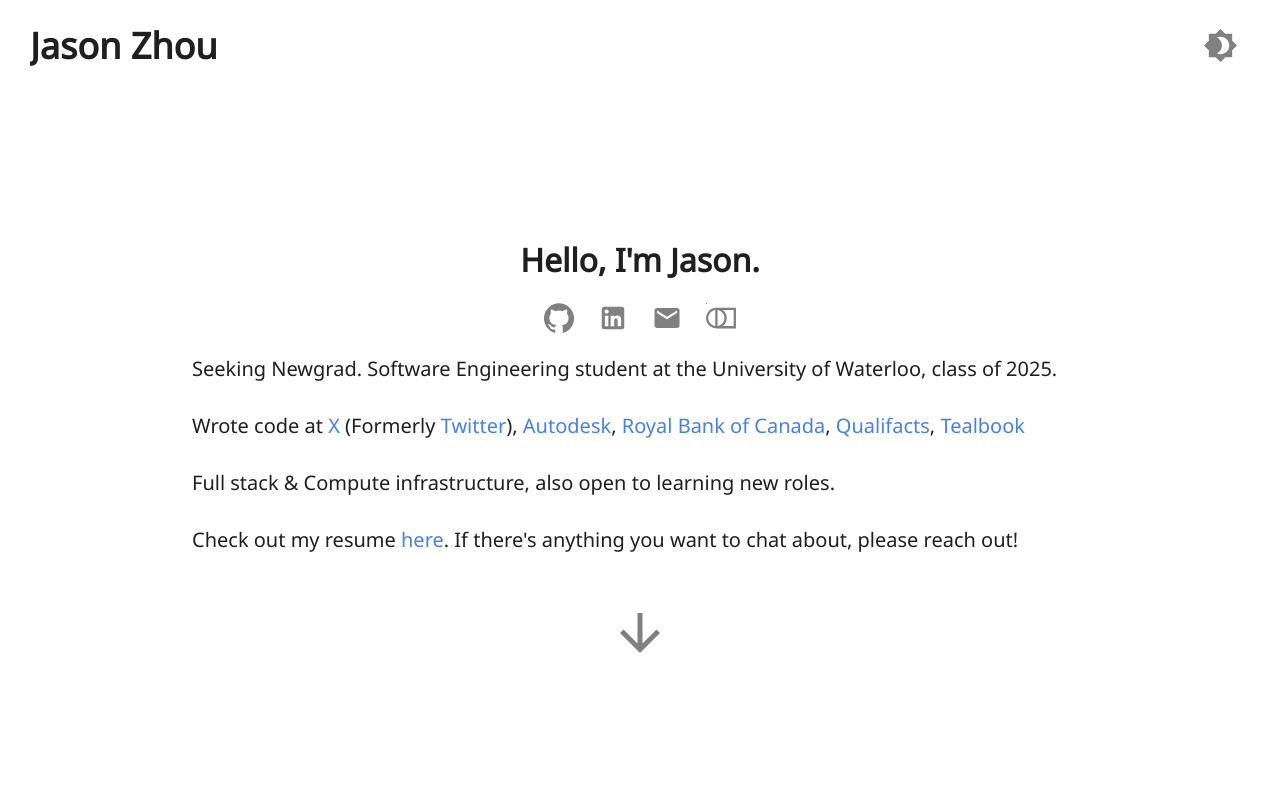
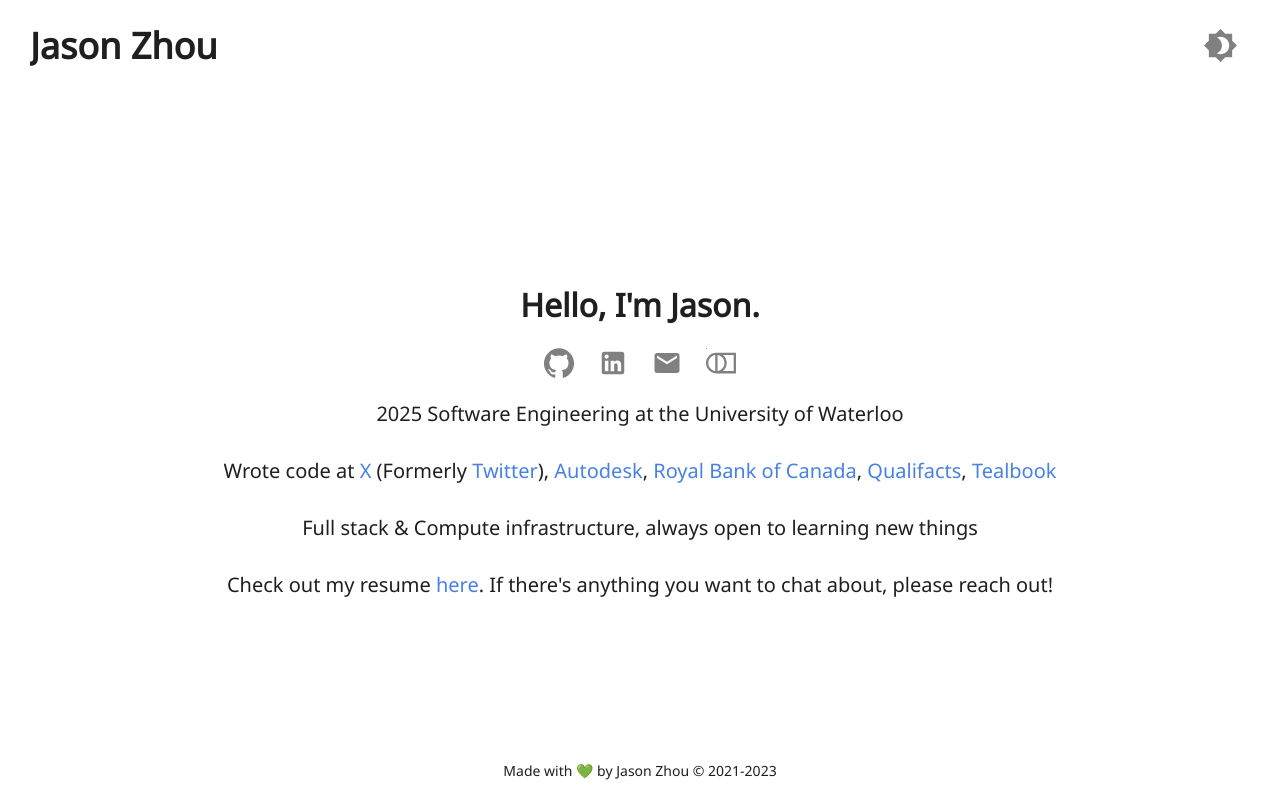
Before and after one commit to ZhouJas/personal, a React (Create React App) app: page / in a window 1280 px wide. Built offline with nearby package versions, Linux system fonts and the light colour scheme.

Commit message:
2025 update

```diff
--- a/src/App.tsx
+++ b/src/App.tsx
@@ -30,7 +30,7 @@ function App() {
     to: {
       opacity: 0,
     },
-    delay: 2000,
+    delay: 500,
     onResolve: () => setLoading(false),
     ref: loaderSpringRef
   });
@@ -59,12 +59,12 @@ function App() {
     ref: bodySpringRef
   });
 
-  useChain([loaderSpringRef, headerSpringRef, bodySpringRef], [0, 0.9, 0.9], 3000)
+  useChain([loaderSpringRef, headerSpringRef, bodySpringRef], [0, 0.5, 0.5], 1500)
 
 
-  useEffect(() => {
-    setLoading(true);
-  }, []);
+  // useEffect(() => {
+  //   setLoading(true);
+  // }, []);
 
   return (
     <div className="app hideScrollBar">
@@ -90,7 +90,7 @@ function App() {
           </animated.div>
             <animated.div style={bodySpring} className="sections hideScrollBar">
               <Intro/>
-              <Portfolio/>
+              {/* <Portfolio/> */}
             </animated.div>
           </>
         )}
--- a/src/components/footer/footer.tsx
+++ b/src/components/footer/footer.tsx
@@ -1,10 +1,12 @@
 import './footer.scss'
 
 export default function Footer() {
+    const currentYear = new Date().getFullYear(); // Get the current year
+
     return (
         <div className="footer">
             <div className="description">
-            Made with 💚 by Jason Zhou &copy; 2021-2023
+            Made with 💚 by Jason Zhou &copy; 2021-{currentYear}
             </div>
         </div>
     )
--- a/src/components/intro/intro.scss
+++ b/src/components/intro/intro.scss
@@ -25,7 +25,8 @@
       }
   }
   .introBody {
-    align-self: flex-start;
+    align-self: center;
+    text-align: center;
     font-size: 14px;
     margin: 5px 20px;
     @media (min-width:330px) {
@@ -98,5 +99,12 @@
         color: gray;
       }
   }
+  .footer{
+    justify-content: flex-end;
+    @media (min-width: 320px) and (min-height: 630px) {
+        position:absolute;
+        bottom:10px;
+      }
+}
 
 }
--- a/src/components/intro/intro.tsx
+++ b/src/components/intro/intro.tsx
@@ -2,6 +2,7 @@ import "./intro.scss"
 import { GitHub, LinkedIn, Mail, ArrowDownward } from "@material-ui/icons"
 import { ReactComponent as Webring } from '../../assets/logo.svg'
 import { IconButton } from "@material-ui/core"
+import Footer from "../footer/footer"
 
 export default function Intro(): JSX.Element {
   const github = "https://github.com/ZhouJas"
@@ -53,7 +54,7 @@ export default function Intro(): JSX.Element {
         </div>
       </div>
       <div className="introBody" id="school">
-        Seeking Newgrad. Software Engineering student at the University of Waterloo, class of 2025.
+        2025 Software Engineering at the University of Waterloo
       </div>
       <div className="introBody" id="prevWork">
         Wrote code at <a href={twitter} target="_blank" rel="noreferrer">X</a> (Formerly <a href={twitter} target="_blank" rel="noreferrer">Twitter</a>),{" "}
@@ -61,15 +62,18 @@ export default function Intro(): JSX.Element {
         <a href={qualifacts} target="_blank" rel="noreferrer">Qualifacts</a>, <a href={tealbook} target="_blank" rel="noreferrer">Tealbook</a>
       </div>
       <div className="introBody" id="motivation">
-        Full stack & Compute infrastructure, also open to learning new roles.
+        Full stack & Compute infrastructure, always open to learning new things
       </div>
       <div className="introBody" id="techStack">
         Check out my resume <a href={resumeLink}>here</a>. If there's anything you want to chat about, please reach out!
       </div>
-      <div className="promptArrow">
+      {/* <div className="promptArrow">
         <a href="#portfolio">
           <ArrowDownward className="arrow bounce" />
         </a>
+      </div> */}
+      <div className="footer">
+        <Footer />
       </div>
     </div>
   );
```
Also changed, not shown: 1 other file (tests, documents, lock files or other folders).
